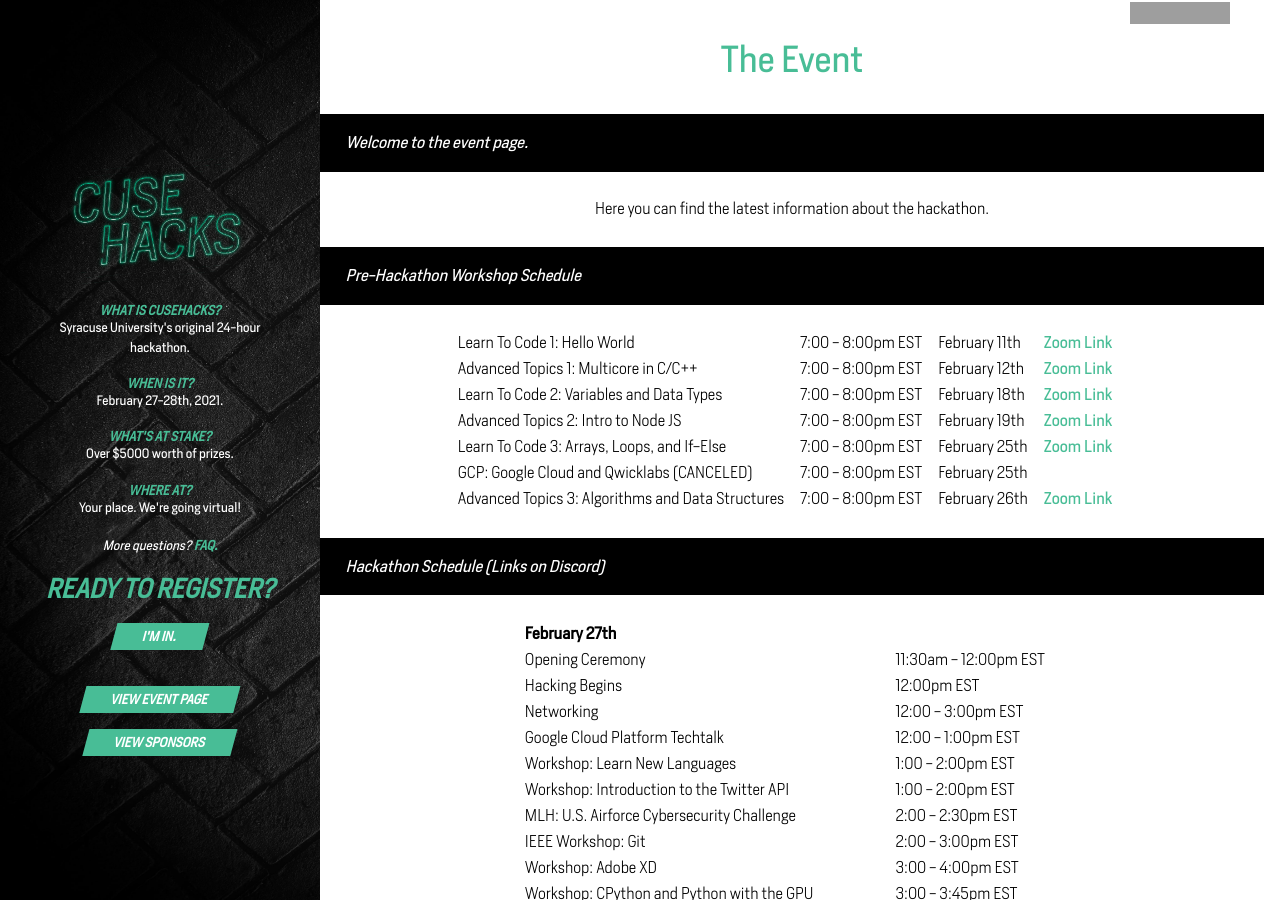
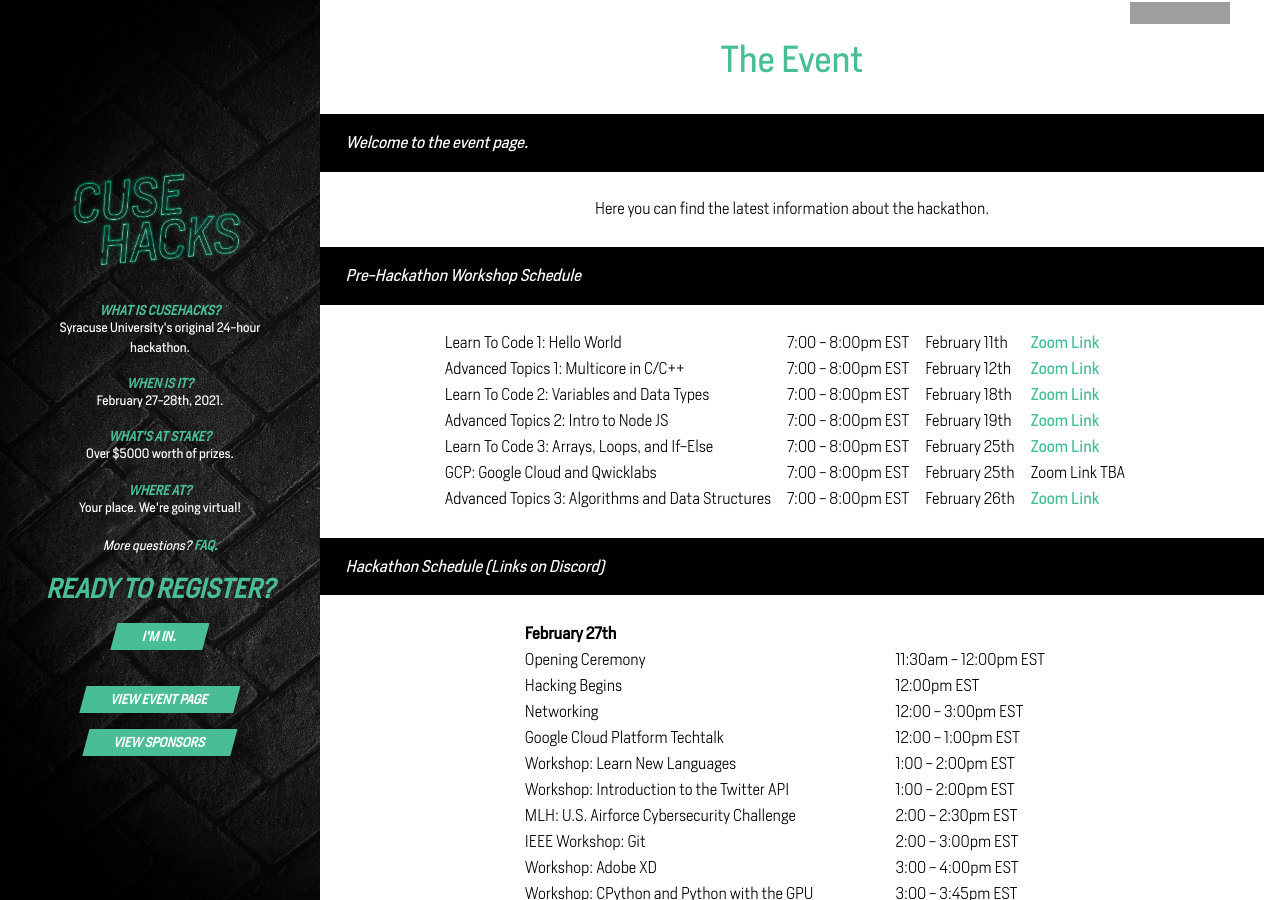
Before and after one commit to innovateorange/cusehacks, a Jekyll site: the page built from event.html, in a window 1280 px wide and 900 px high. Built offline with Jekyll 4.4.1, drawn with Linux system fonts in a browser that asks for light colours; nearby versions of some CDN libraries; a script that is not in the unit is left out; grey boxes are pictures that could not be loaded.

Commit message:
updated schedule

```diff
--- a/_config.yml
+++ b/_config.yml
@@ -254,9 +254,10 @@
         - "February 25th"
         - <a target="_blank" href="https://zoom.us/j/93216303205?pwd=YVd0Q0JCU3QyRmdXZUpFUXd4Y2FMZz09">Zoom Link</a>
       - event_details:
-        - "GCP: Google Cloud and Qwicklabs (CANCELED)"
+        - "GCP: Google Cloud and Qwicklabs"
         - "7:00 - 8:00pm EST"
         - "February 25th"
+        - "Zoom Link TBA"
       - event_details:
         - "Advanced Topics 3: Algorithms and Data Structures"
         - "7:00 - 8:00pm EST"
```
